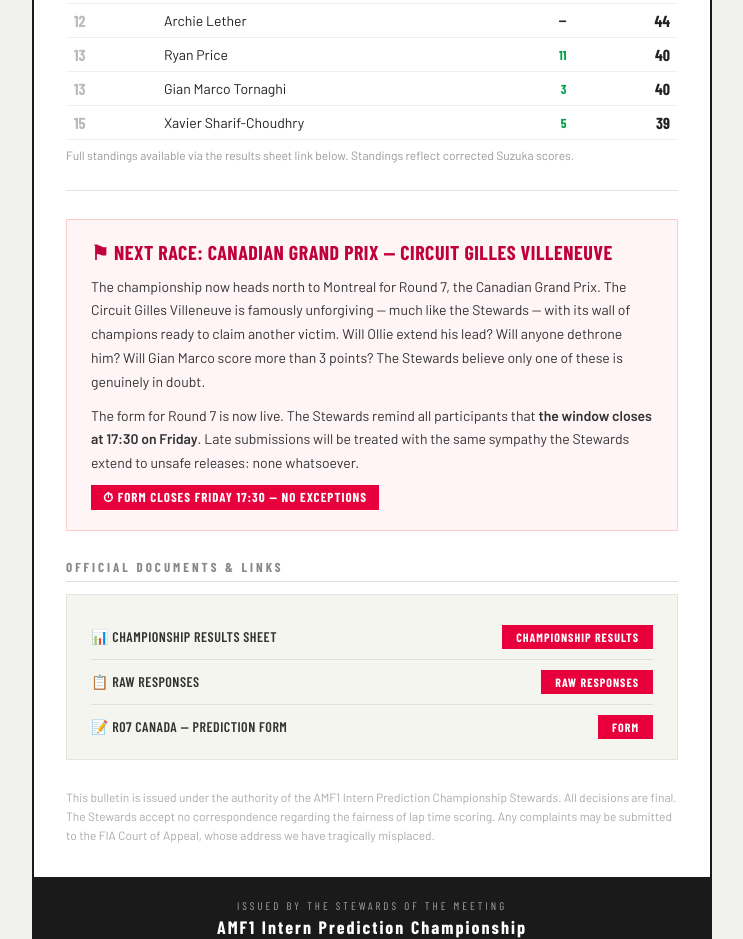
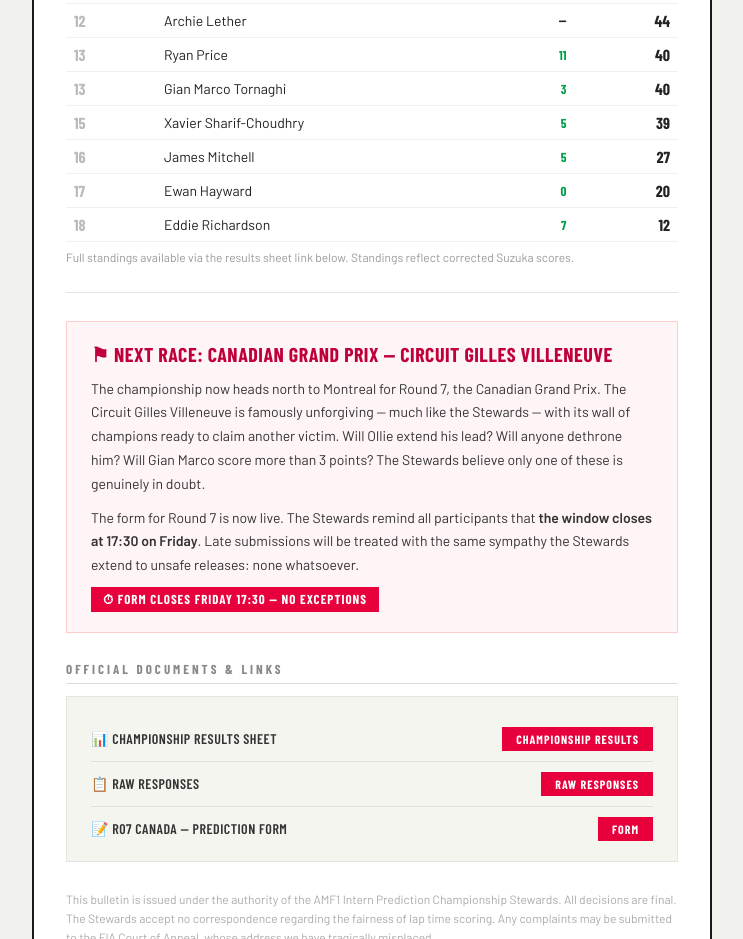
Before and after one commit to OllieOldrey/AMF1-Intern-Prediction-Championship, a plain HTML site: page index.html in a window 1280 px wide. Shown: the part 1854-2793 px from the top of the page, without its empty margins (268-1011 px from the left). Drawn offline with nearby package versions, Linux system fonts and the light colour scheme; a web font is replaced by a local one.

Commit message:
Update index.html
Adding James, Ewan and Eddie

```diff
--- a/index.html
+++ b/index.html
@@ -600,6 +600,24 @@
           <td style="text-align:right"><span class="round-score">5</span></td>
           <td>39</td>
         </tr>
+        <tr>
+          <td><span class="pos-num">16</span></td>
+          <td>James Mitchell</td>
+          <td style="text-align:right"><span class="round-score">5</span></td>
+          <td>27</td>
+        </tr>
+        <tr>
+          <td><span class="pos-num">17</span></td>
+          <td>Ewan Hayward</td>
+          <td style="text-align:right"><span class="round-score">0</span></td>
+          <td>20</td>
+        </tr>
+        <tr>
+          <td><span class="pos-num">18</span></td>
+          <td>Eddie Richardson</td>
+          <td style="text-align:right"><span class="round-score">7</span></td>
+          <td>12</td>
+        </tr>
       </tbody>
     </table>
 
```
